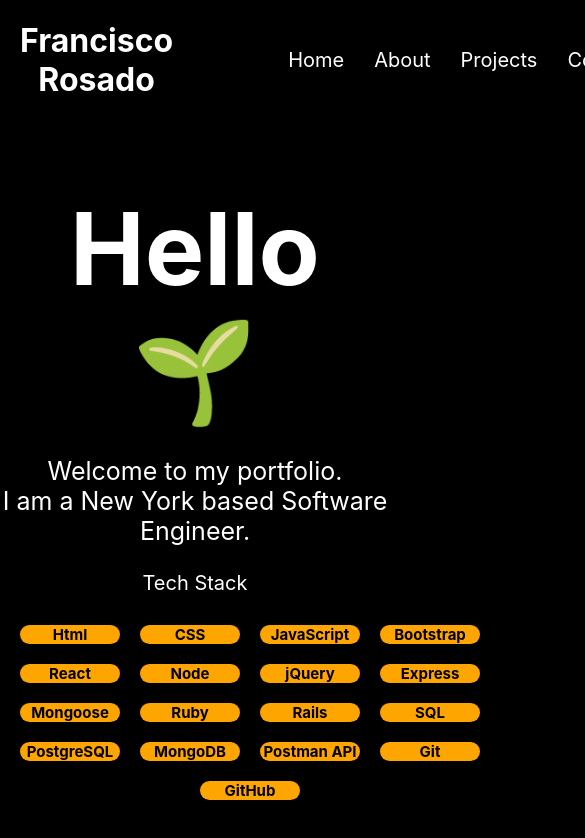
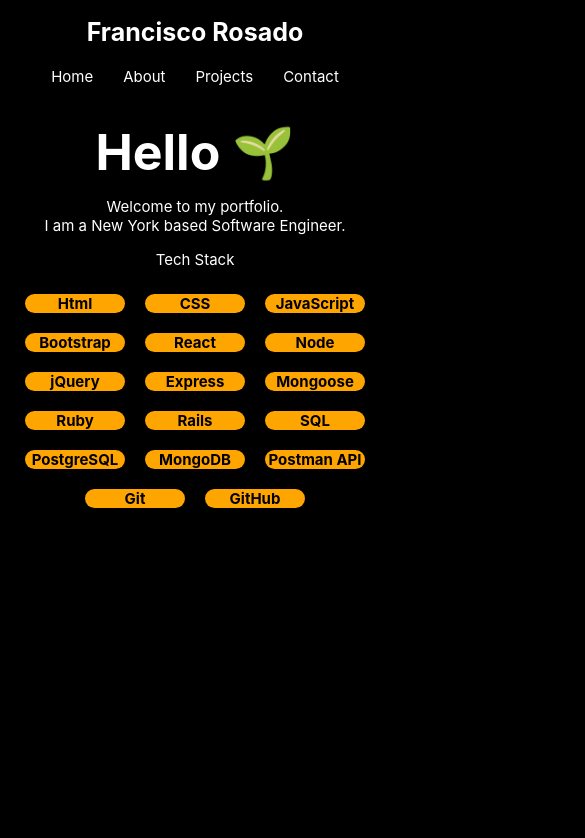
Before and after one commit to francisco-rosado-dev/portfolio, a React (Create React App) app in the folder client/: page / in a window 390 px wide. Shown: the top 838 px of the page, 585 px wide, since content can reach past the window. Built offline with nearby package versions, Linux system fonts and the light colour scheme.

Commit message:
Home screen responsiveness and navigation

```diff
--- a/client/src/components/nav/nav.css
+++ b/client/src/components/nav/nav.css
@@ -25,3 +25,36 @@
   padding: 3px 15px;
   text-decoration: none;
 }
+@media only screen and (max-width: 700px) {
+  .navigationContent {
+    display: flex;
+    flex-direction: column;
+    justify-content: space-between;
+  }
+  .navigationContainer {
+    display:flex;
+    flex-direction: row;
+    flex-wrap: no-wrap;
+    margin-left: 0px;
+    justify-content: center;
+  }
+}
+
+@media only screen and (max-width: 450px) {
+
+.name {
+  margin-left: 0px;
+  font-size: 25px;
+}
+.link {
+  display:flex;
+  flex-direction: row;
+  font-size: 15px;
+  align-items: center;
+  color: white;
+  padding: 3px 15px;
+  text-decoration: none;
+}
+
+
+}
--- a/client/src/screens/home/home.css
+++ b/client/src/screens/home/home.css
@@ -17,7 +17,7 @@
   justify-content: center;
   align-items: center;
   flex-wrap: wrap;
-  width: 500px;
+  max-width: 500px;
   list-style-type:none;
   font-size: 15px;
   color: black;
@@ -33,3 +33,16 @@
   width: 100px;
   font-weight: bold;
 }
+
+@media only screen and (max-width: 450px) {
+  .greet {
+    font-size: 50px;
+    margin-bottom: 0;
+  }
+  .introduction {
+    font-size: 15px;
+  }
+  .stackTitle {
+    font-size: 15px;
+  }
+}
```
